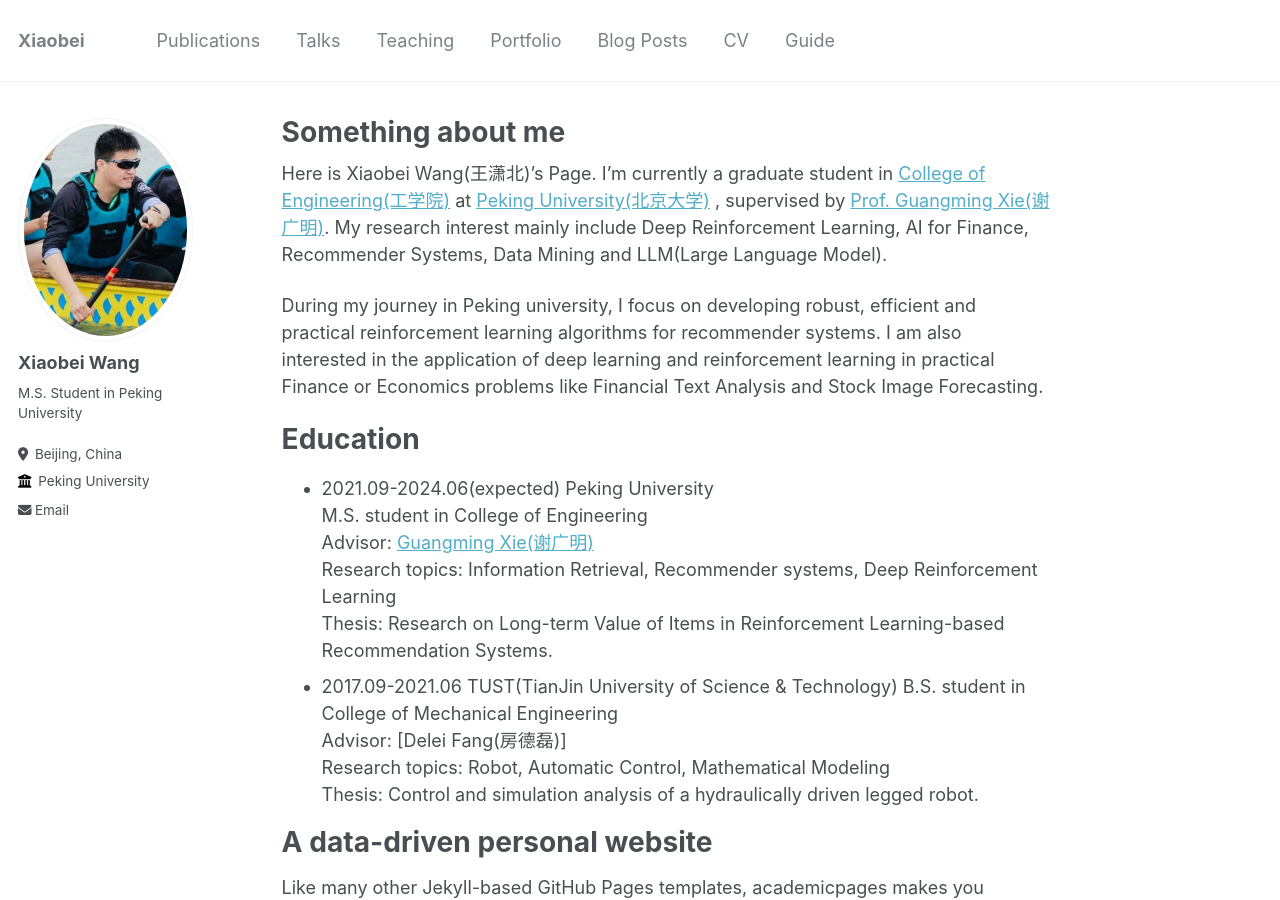
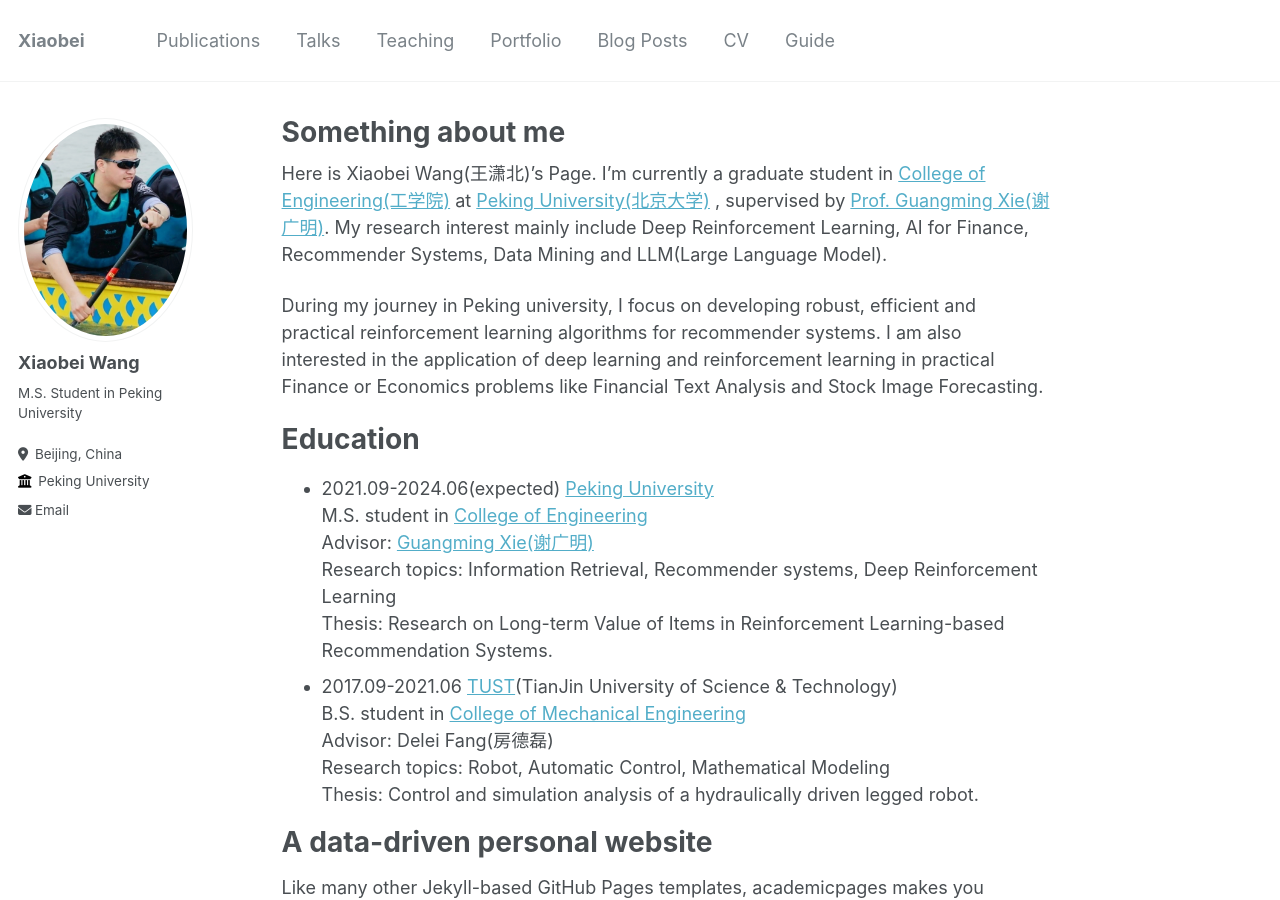
Before and after one commit to wangxiaobei822/wangxiaobei822.github.io, a Jekyll site: the page built from _pages/about.md, in a window 1280 px wide and 900 px high. Built offline with Jekyll 4.4.1, drawn with Linux system fonts in a browser that asks for light colours.

```diff
--- a/_pages/about.md
+++ b/_pages/about.md
@@ -13,14 +13,14 @@ During my journey in Peking university, I focus on developing robust, efficient
 
 Education
 ======
-- 2021.09-2024.06(expected)  Peking University<br>
- M.S. student in College of Engineering<br>
+- 2021.09-2024.06(expected)  [Peking University](https://www.pku.edu.cn/)<br>
+ M.S. student in [College of Engineering](https://www.coe.pku.edu.cn/)<br>
  Advisor: [Guangming Xie(谢广明)](https://www.coe.pku.edu.cn/teaching/all_time/7139.html)<br>
 Research topics: Information Retrieval, Recommender systems, Deep Reinforcement Learning<br>
 Thesis: Research on Long-term Value of Items in Reinforcement Learning-based Recommendation Systems.
-- 2017.09-2021.06 TUST(TianJin University of Science & Technology)
-  B.S. student in College of Mechanical Engineering<br>
- Advisor: [Delei Fang(房德磊)]<br>
+- 2017.09-2021.06 [TUST](https://www.tust.edu.cn/)(TianJin University of Science & Technology)<br>
+  B.S. student in [College of Mechanical Engineering](https://jxxy.tust.edu.cn/)<br>
+ Advisor: Delei Fang(房德磊)<br>
 Research topics: Robot, Automatic Control, Mathematical Modeling<br>
 Thesis: Control and simulation analysis of a hydraulically driven legged robot.
 
```
